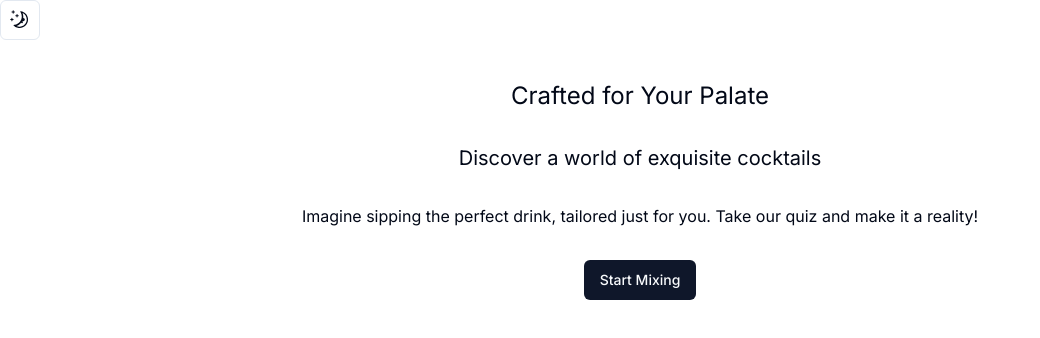
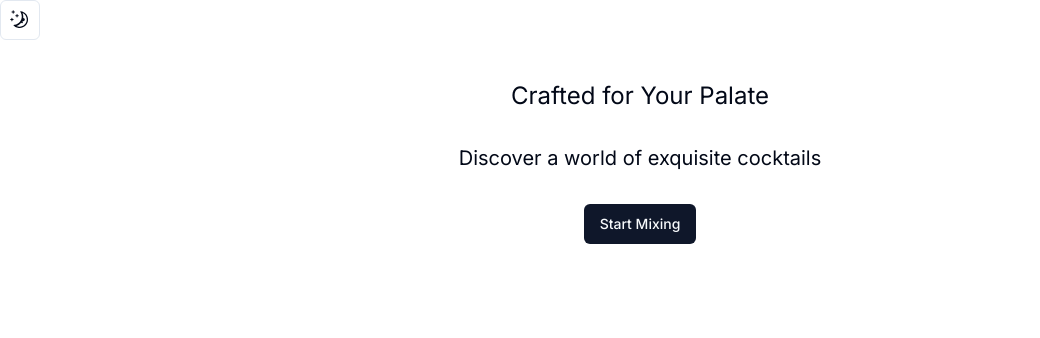
Before and after one commit to kingkwongsta/mixology, a Next.js app: page / in a window 1280 px wide. Shown: the top 338 px of the page, without its empty margins (0-1040 px from the left). Built offline with nearby package versions, Linux system fonts and the light colour scheme.

Commit message:
remove additional intro message that rand gen

```diff
--- a/src/app/components/Welcome.jsx
+++ b/src/app/components/Welcome.jsx
@@ -4,29 +4,30 @@ import { useMemo, useEffect, useState } from "react";
 import userStore from "@/lib/userStore";
 
 export default function Welcome({ display }) {
-  const [randomNum, setrandomNum] = useState(0);
   const { setQuestionIndex } = userStore();
-  const introMessages = useMemo(
-    () => [
-      "Ready for a flavor adventure? Answer a few quick questions and we'll whip up a drink you'll love!",
-      "Forget bland beverages! Unmask your true cocktail personality with our fun and fiery quiz.",
-      "Can't decide on a cocktail? Let's unlock your taste buds with a personalized mixology journey!",
-      "Imagine sipping the perfect drink, tailored just for you. Take our quiz and make it a reality!",
-      "Ditch the guesswork, find your flavor bliss! Discover your signature cocktail in minutes.",
-      "Elevate your evenings with bespoke cocktails! Unleash your inner bartender with our taste profile quiz.",
-    ],
-    []
-  );
-  useEffect(() => {
-    const randomIndex = Math.floor(Math.random() * introMessages.length);
-    setrandomNum(randomIndex);
-  }, [introMessages]);
+  // const [randomNum, setrandomNum] = useState(0);
+
+  // const introMessages = useMemo(
+  //   () => [
+  //     "Ready for a flavor adventure? Answer a few quick questions and we'll whip up a drink you'll love!",
+  //     "Forget bland beverages! Unmask your true cocktail personality with our fun and fiery quiz.",
+  //     "Can't decide on a cocktail? Let's unlock your taste buds with a personalized mixology journey!",
+  //     "Imagine sipping the perfect drink, tailored just for you. Take our quiz and make it a reality!",
+  //     "Ditch the guesswork, find your flavor bliss! Discover your signature cocktail in minutes.",
+  //     "Elevate your evenings with bespoke cocktails! Unleash your inner bartender with our taste profile quiz.",
+  //   ],
+  //   []
+  // );
+  // useEffect(() => {
+  //   const randomIndex = Math.floor(Math.random() * introMessages.length);
+  //   setrandomNum(randomIndex);
+  // }, [introMessages]);
   return (
     <div>
       <div className="text-center space-y-8 mt-10">
         <h1 className="text-2xl">Crafted for Your Palate</h1>
         <h2 className="text-xl">Discover a world of exquisite cocktails</h2>
-        <h1>{introMessages[randomNum]}</h1>
+        {/* <h1>{introMessages[randomNum]}</h1> */}
         <div className="my-[200px] mt-10">
           <Button onClick={() => setQuestionIndex(1)}>Start Mixing</Button>
         </div>
```
